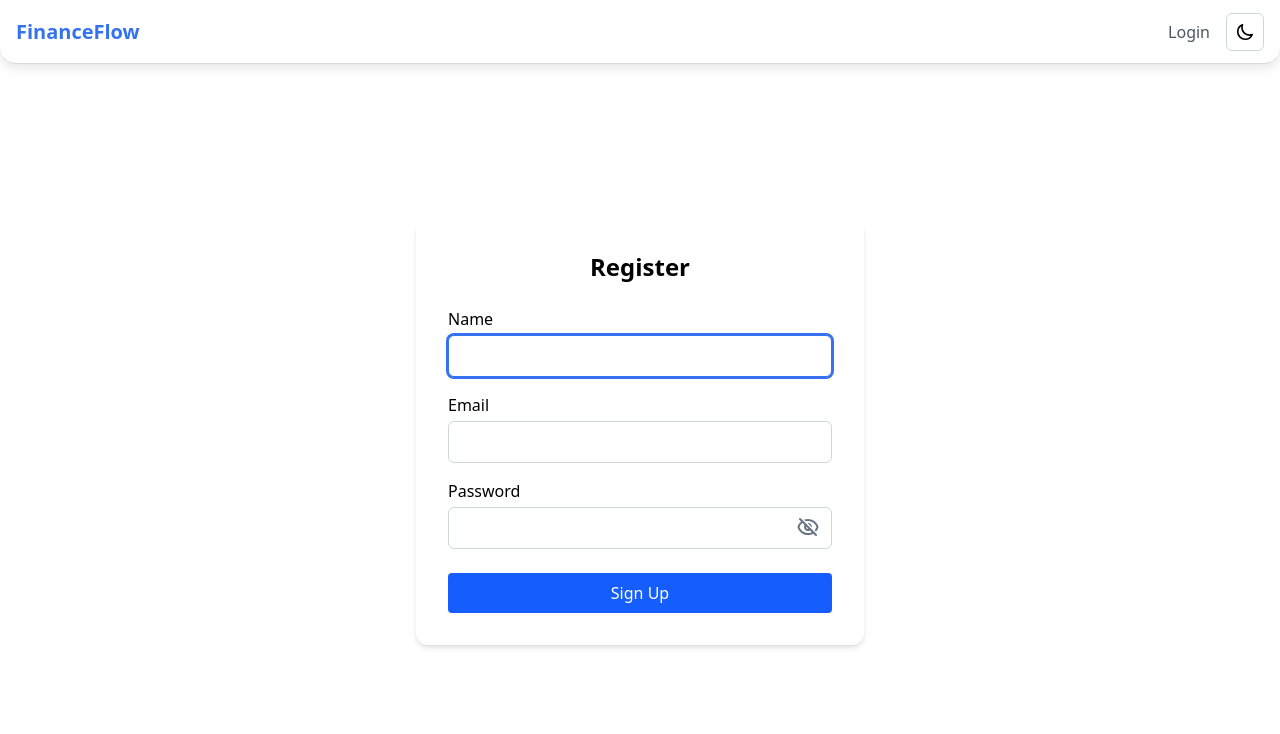
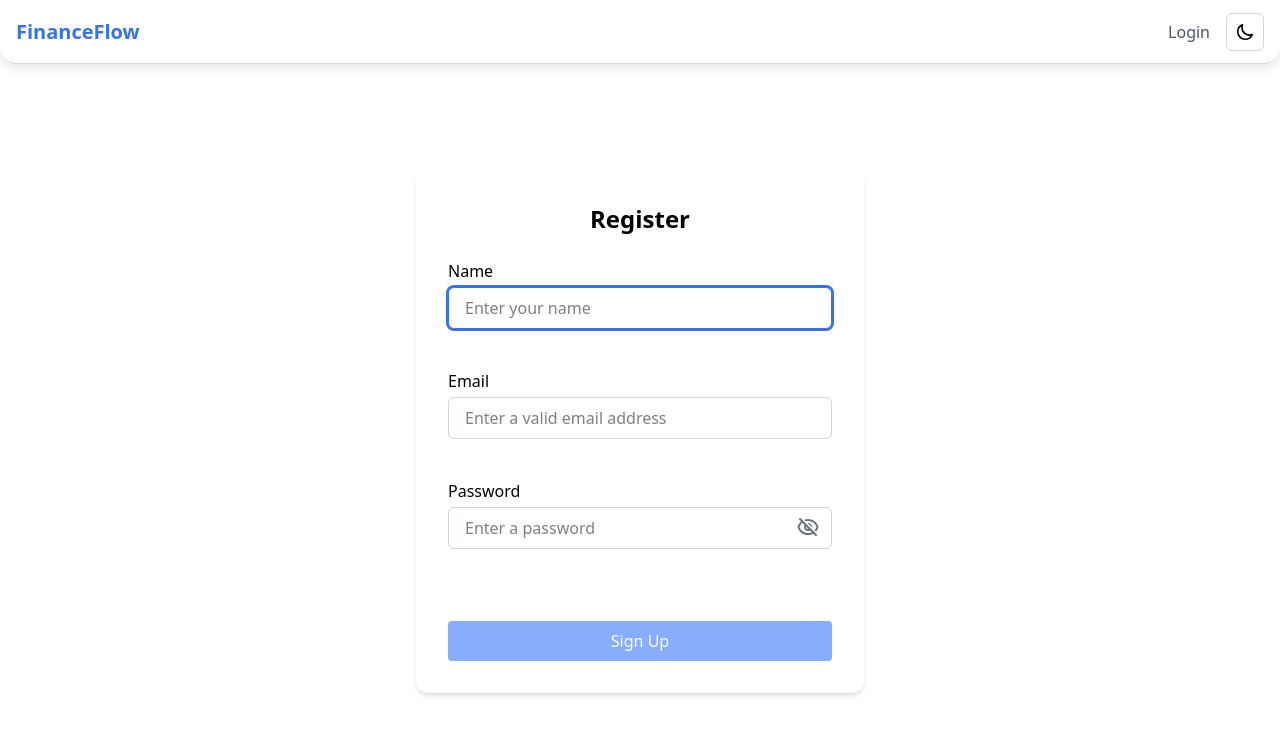
Before and after one commit to KrashAS/financeflow-web, a Next.js app: page /auth/register in a window 1280 px wide. Shown: the top 734 px of the page. Built offline with nearby package versions, Linux system fonts and the light colour scheme; no server answers.

Commit message:
validation RegisterForm

```diff
--- a/components/pages/auth/LoginForm.tsx
+++ b/components/pages/auth/LoginForm.tsx
@@ -10,7 +10,7 @@ import Link from "next/link";
 import { useRouter } from "next/navigation";
 import { useState } from "react";
 
-export default function LoginPage() {
+export default function LoginForm() {
     const router = useRouter();
     const [email, setEmail] = useState("");
     const [password, setPassword] = useState("");
--- a/components/pages/auth/RegisterForm.tsx
+++ b/components/pages/auth/RegisterForm.tsx
@@ -7,15 +7,17 @@ import InputPassword from "@/components/ui/inputs/InputPassword";
 import { useRouter } from "next/navigation";
 import { useState } from "react";
 
-export default function RegisterPage() {
+export default function RegisterForm() {
     const router = useRouter();
     const [email, setEmail] = useState("");
     const [password, setPassword] = useState("");
     const [name, setName] = useState("");
     const [error, setError] = useState("");
+    const [emailError, setEmailError] = useState(false);
+    const [passwordError, setPasswordError] = useState(false);
 
-    const handleSubmit = async (e: React.FormEvent) => {
-        e.preventDefault();
+    const handleSubmit = async (event: React.FormEvent) => {
+        event.preventDefault();
         setError("");
 
         const res = await fetch("/api/register", {
@@ -44,9 +46,10 @@ export default function RegisterPage() {
     return (
         <div className="h-[calc(100vh-4rem)] flex items-center justify-center bg-background p-4">
             <form onSubmit={handleSubmit}
-                className="bg-white dark:bg-gray-900 p-8 rounded-xl shadow-md w-full max-w-md">
+                className="bg-white dark:bg-gray-900 p-8 rounded-xl shadow-md w-full max-w-md"
+                noValidate>
                 <h2 className="text-2xl font-semibold mb-6 text-center">Register</h2>
-                <div className="mb-4">
+                <div className="mb-10">
                     <Input
                         type="text"
                         id="name"
@@ -54,26 +57,32 @@ export default function RegisterPage() {
                         value={name}
                         isFocused={true}
                         onChange={(e) => setName(e.target.value)}
-                        autoComplete="username"
-                        required />
+                        placeholder="Enter your name"
+                    />
                 </div>
                 <div className="mb-4">
-                    <InputEmail id="email"
+                    <InputEmail
+                        id="email"
                         label="Email"
                         value={email}
                         onChange={setEmail}
+                        onValidationChange={setEmailError}
                     />
                 </div>
-                <div className="mb-6">
-                    <InputPassword id="password"
+                <div className="mb-12">
+                    <InputPassword
+                        id="password"
                         label="Password"
                         value={password}
-                        onChange={setPassword} />
+                        onChange={setPassword}
+                        onValidationChange={setPasswordError}
+                    />
                 </div>
                 {error && <p className="text-red-500 mb-4">{error}</p>}
                 <Button type="submit"
                     className="btn btn-primary w-full py-2 px-4 rounded"
-                    title='Sign Up' />
+                    title='Sign Up'
+                    disabled={emailError || passwordError || !email || !name || !password} />
             </form>
         </div>
     );
--- a/components/ui/inputs/Input.tsx
+++ b/components/ui/inputs/Input.tsx
@@ -7,7 +7,17 @@ interface InputProps extends React.InputHTMLAttributes<HTMLInputElement> {
     classNameLabel?: string;
 }
 
-export default function Input({ label, id, classNameWrapper = "", isFocused, className = "", classNameLabel = "", ...props }: InputProps) {
+export default function Input({
+    label,
+    id,
+    classNameWrapper = "",
+    isFocused,
+    className = "",
+    classNameLabel = "",
+    onChange,
+    maxLength = 24,
+    ...props
+}: InputProps) {
     const inputRef = useRef<HTMLInputElement>(null);
 
     useEffect(() => {
@@ -15,6 +25,22 @@ export default function Input({ label, id, classNameWrapper = "", isFocused, cla
             inputRef.current.focus();
         }
     }, [isFocused]);
+
+    const handleChange = (e: React.ChangeEvent<HTMLInputElement>) => {
+        const value = e.target.value;
+        const trimmedValue = value.replace(/^\s+/, "");
+
+        if (onChange) {
+            const newEvent = {
+                ...e,
+                target: {
+                    ...e.target,
+                    value: trimmedValue,
+                },
+            };
+            onChange(newEvent as React.ChangeEvent<HTMLInputElement>);
+        }
+    };
 
     return (
         <div className={`w-full ${classNameWrapper}`}>
@@ -27,7 +53,10 @@ export default function Input({ label, id, classNameWrapper = "", isFocused, cla
             <input
                 ref={inputRef}
                 id={id}
-                className={`w-full px-4 py-2 border border-gray-300 dark:border-transparent rounded-md bg-[var(--color-bg)] dark:bg-gray-800  focus:border-[var(--color-brand)] dark:focus:border-[var(--color-dark-brand)] focus:ring-2 focus:ring-[var(--color-brand)] dark:focus:ring-[var(--color-dark-brand)] focus:outline-none ${className}`}
+                maxLength={maxLength}
+                onChange={handleChange}
+                autoComplete="off"
+                className={`w-full px-4 py-2 border border-gray-300 dark:border-transparent rounded-md bg-[var(--color-bg)] dark:bg-gray-800 focus:border-[var(--color-brand)] dark:focus:border-[var(--color-dark-brand)] focus:ring-2 focus:ring-[var(--color-brand)] dark:focus:ring-[var(--color-dark-brand)] focus:outline-none ${className}`}
                 {...props}
             />
         </div>
--- a/components/ui/inputs/InputEmail.tsx
+++ b/components/ui/inputs/InputEmail.tsx
@@ -1,28 +1,83 @@
-import { useEffect, useRef } from "react";
+"use client";
+
+import { useCallback, useEffect, useRef, useState } from "react";
 
 interface InputEmailProps {
     value: string;
     onChange: (value: string) => void;
+    onValidationChange?: (hasError: boolean) => void;
     id?: string;
     label?: string;
     isFocused?: boolean;
+}
 
-}
+const minStringToValidate = 3;
 
 export default function InputEmail({
     value,
     onChange,
+    onValidationChange,
     id = "email",
     label = "Email",
-    isFocused = false
+    isFocused = false,
 }: InputEmailProps) {
     const emailRef = useRef<HTMLInputElement>(null);
+    const [isError, setIsError] = useState(false);
+    const [isFocus, setIsFocus] = useState(false);
+    const [wasBlurred, setWasBlurred] = useState(false);
+
+    const validate = useCallback((input: string) => {
+        if (!onValidationChange) return
+
+        if (!input || input.trim() === "" || isFocus) {
+            setIsError(false);
+            onValidationChange?.(true);
+            return;
+        }
+
+        const fullEmailRegex =
+            /^(?!.*\.{2}|.*\+\+|.*__)[\w+.-]+@(?![&'+,.<=>_]+)(?!.*\.{2}|.*_)[\w.-]+\.[A-Za-z]{2,}$/;
+
+        const hasAt = input.includes("@");
+
+        if (input.length <= minStringToValidate) {
+            setIsError(true);
+            onValidationChange?.(true);
+            return;
+        }
+
+        const isValid = hasAt ? fullEmailRegex.test(input) : false;
+
+        setIsError(!isValid);
+        onValidationChange?.(!isValid);
+    }, [isFocus, onValidationChange]);
+
+    useEffect(() => {
+        if (wasBlurred) {
+            validate(value);
+        }
+    }, [value, wasBlurred, validate]);
 
     useEffect(() => {
         if (isFocused && emailRef.current) {
             emailRef.current.focus();
         }
     }, [isFocused]);
+
+    const handleChange = (e: React.ChangeEvent<HTMLInputElement>) => {
+        onChange(e.target.value.replace(/ /g, ""));
+    };
+
+    const handleBlur = () => {
+        setIsFocus(false);
+        setWasBlurred(true);
+        validate(value);
+    };
+
+    const handleFocus = () => {
+        setIsFocus(true);
+    };
+
     return (
         <div className="w-full">
             <label htmlFor={id}
@@ -31,14 +86,27 @@ export default function InputEmail({
             </label>
             <input
                 ref={emailRef}
-                type="email"
+                type="text"
                 id={id}
                 value={value}
-                onChange={(e) => onChange(e.target.value)}
-                autoComplete="email"
-                required
-                className="w-full px-4 py-2 border border-gray-300 dark:border-transparent rounded-md bg-[var(--color-bg)] dark:bg-gray-800 focus:border-[var(--color-brand)] dark:focus:border-[var(--color-dark-brand)] focus:ring-2 focus:ring-[var(--color-brand)] dark:focus:ring-[var(--color-dark-brand)] focus:outline-none"
+                onChange={handleChange}
+                autoComplete="off"
+                onFocus={handleFocus}
+                onBlur={handleBlur}
+                maxLength={64}
+                placeholder="Enter a valid email address"
+                className={`w-full px-4 py-2 border rounded-md bg-[var(--color-bg)] dark:bg-gray-800 focus:outline-none
+                    ${isError
+                        ? "border-red-500 focus:border-red-500 focus:ring-red-500"
+                        : "border-gray-300 dark:border-transparent focus:border-[var(--color-brand)] dark:focus:border-[var(--color-dark-brand)] focus:ring-2 focus:ring-[var(--color-brand)] dark:focus:ring-[var(--color-dark-brand)]"
+                    }`}
             />
+            <p
+                className={`text-sm mt-1 min-h-[1.25rem] transition-opacity duration-200 ${isError && wasBlurred ? "text-red-500 opacity-100" : "text-transparent opacity-0"
+                    }`}
+            >
+                Please enter a valid email address.
+            </p>
         </div>
     );
 }
--- a/components/ui/inputs/InputPassword.tsx
+++ b/components/ui/inputs/InputPassword.tsx
@@ -1,21 +1,45 @@
 import IconClosedEye from "@/components/icons/IconClosedEye";
 import IconOpenEye from "@/components/icons/IconOpenEye";
-import { useState } from "react";
+import { useEffect, useState } from "react";
 
 interface PasswordInputProps {
     value: string;
     onChange: (value: string) => void;
+    onValidationChange?: (hasError: boolean) => void;
     id?: string;
     label?: string;
 }
 
+const MIN_PASSWORD_LENGTH = 8;
+
 export default function InputPassword({
     value,
     onChange,
+    onValidationChange,
     id = "password",
     label = "Password",
 }: PasswordInputProps) {
     const [showPassword, setShowPassword] = useState(false);
+    const [isTouched, setIsTouched] = useState(false);
+    const [isError, setIsError] = useState(false);
+
+    useEffect(() => {
+        if (isTouched) {
+            const hasError = value.length > 0 && value.length < MIN_PASSWORD_LENGTH;
+            setIsError(hasError);
+            onValidationChange?.(hasError);
+        }
+    }, [value, isTouched, onValidationChange]);
+
+    const handleChange = (e: React.ChangeEvent<HTMLInputElement>) => {
+        const input = e.target.value;
+        const onlyLatin = input.replace(/[^A-Za-z0-9]/g, "");
+        onChange(onlyLatin);
+    };
+
+    const handleBlur = () => {
+        setIsTouched(true);
+    };
 
     return (
         <div className="relative w-full">
@@ -27,10 +51,16 @@ export default function InputPassword({
                 type={showPassword ? "text" : "password"}
                 id={id}
                 value={value}
-                onChange={(e) => onChange(e.target.value)}
-                autoComplete="current-password"
-                required
-                className="w-full pr-10 px-4 py-2 border border-gray-300 dark:border-transparent rounded-md bg-[var(--color-bg)] dark:bg-gray-800  focus:border-[var(--color-brand)] dark:focus:border-[var(--color-dark-brand)] focus:ring-2 focus:ring-[var(--color-brand)] dark:focus:ring-[var(--color-dark-brand)] focus:outline-none"
+                onChange={handleChange}
+                onBlur={handleBlur}
+                autoComplete="off"
+                maxLength={32}
+                placeholder="Enter a password"
+                className={`w-full pr-10 px-4 py-2 border rounded-md bg-[var(--color-bg)] dark:bg-gray-800 focus:outline-none
+                    ${isError
+                        ? "border-red-500 focus:border-red-500 focus:ring-red-500"
+                        : "border-gray-300 dark:border-transparent focus:border-[var(--color-brand)] dark:focus:border-[var(--color-dark-brand)] focus:ring-2 focus:ring-[var(--color-brand)] dark:focus:ring-[var(--color-dark-brand)]"
+                    }`}
             />
             <button
                 type="button"
@@ -40,6 +70,15 @@ export default function InputPassword({
             >
                 {showPassword ? <IconOpenEye /> : <IconClosedEye />}
             </button>
+            <div className="min-h-[1.25rem] mt-1">
+                {isTouched && (
+                    <p className={`text-sm mt-1 ${isError ? "text-red-500" : "text-gray-500"}`}>
+                        {isError
+                            ? `Password must be at least ${MIN_PASSWORD_LENGTH} characters.`
+                            : "Use only Latin letters or number and no spaces."}
+                    </p>
+                )}
+            </div>
         </div>
     );
 }
--- a/styles/ui/buttons/index.scss
+++ b/styles/ui/buttons/index.scss
@@ -2,6 +2,11 @@ button,
 a {
     &.btn {
         @apply cursor-pointer hover:transition-colors;
+    }
+
+    &:disabled,
+    &.disabled {
+        @apply opacity-50 cursor-default pointer-events-none;
     }
 
     &.btn-primary {
```
